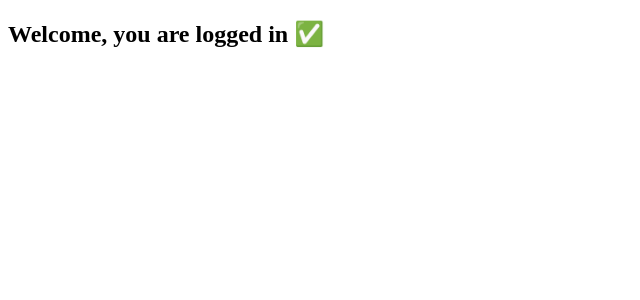
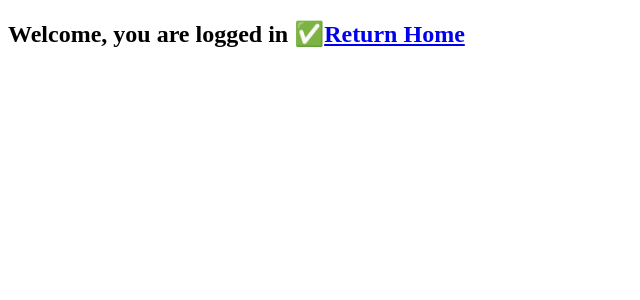
Before and after one commit to DenisFR2727/Products_shop_funny, a Next.js app: page /dashboard in a window 1280 px wide. Shown: the top 300 px of the page, without its empty margins (0-640 px from the left). Built offline with nearby package versions, Linux system fonts and the light colour scheme; no server answers; sample sign-in values are in the browser's storage.

Commit message:
create redirect in link dashboard

```diff
--- a/app/dashboard/page.tsx
+++ b/app/dashboard/page.tsx
@@ -1,6 +1,7 @@
 import { redirect } from "next/navigation";
 import { getServerSession } from "next-auth";
 import { authOptions } from "@/app/api/auth/[...nextauth]/route";
+import Link from "next/link";
 
 export default async function Dashboard() {
   const session = await getServerSession(authOptions);
@@ -9,5 +10,9 @@ export default async function Dashboard() {
     redirect("/login");
   }
 
-  return <h1>Welcome, you are logged in ✅</h1>;
+  return (
+    <h1>
+      Welcome, you are logged in ✅<Link href="/products">Return Home</Link>
+    </h1>
+  );
 }
```
